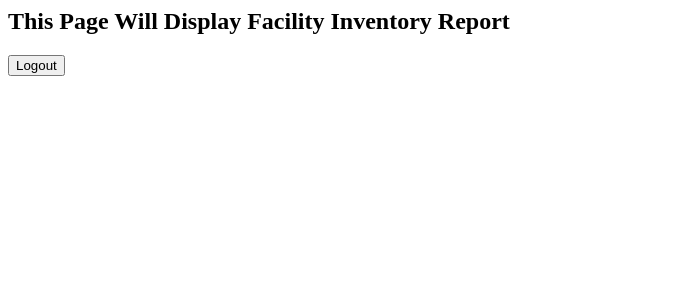
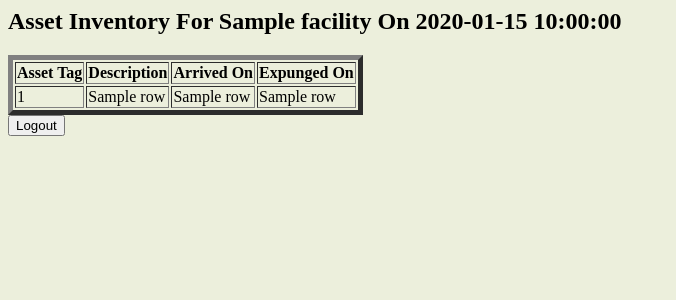
Before and after one commit to kyporter/OSNAP, a Flask app: template src/templates/facility_report.html in a window 1280 px wide. Shown: the top 300 px of the page, without its empty margins (0-676 px from the left). Run offline with Flask 2, Linux system fonts and the light colour scheme; the template is opened without the code that fills it: most values are stand-ins (such as "Sample title", 1, 10 or a date in 2020); some libraries are stand-ins or nearby versions.

Commit message:
added table with report results to facility reports page"

```diff
--- a/src/app.py
+++ b/src/app.py
@@ -37,11 +37,18 @@ def facility():
         year = request.form["year"]
         datecheck = month + '/' + day + '/' + year
         facname = request.form["facility_name"]
+        cur.execute("SELECT common_name FROM facilities WHERE common_name LIKE (%s);", (facname+'%',))
+        factuple = cur.fetchall()
+        if len(factuple) != 0:
+            facname = factuple[0][0]
+        else:
+            facname = 'Did Not Work'
         cur.execute('''SELECT a.asset_tag, a.description, aa.arrive_dt, aa.depart_dt
 FROM asset_at aa JOIN facilities f ON aa.facility_fk = f.facility_pk JOIN assets a ON
 a.asset_pk = aa.asset_fk WHERE f.common_name = (%s) AND (((%s) BETWEEN aa.arrive_dt AND aa.depart_dt)
 OR (((%s) >= aa.arrive_dt) AND (aa.depart_dt IS NULL)));''', (facname, datecheck, datecheck))
-        return render_template('facility_report.html')
+        infos = cur.fetchall()
+        return render_template('facility_report.html', results = infos, facility=facname, date=datecheck)
     else:
         return render_template('report_main.html')
 
--- a/src/templates/facility_report.html
+++ b/src/templates/facility_report.html
@@ -1,6 +1,28 @@
 <html>
 
-	<body><h2>This Page Will Display Facility Inventory Report</h2>
+	<body BGCOLOR="ecefdc"><h2>Asset Inventory For {{ facility }} On {{ date }}</h2>
+
+		<table BORDER="5">
+
+			<th ALIGN="CENTER">Asset Tag</th>
+			<th ALIGN="CENTER">Description</th>
+			<th ALIGN="CENTER">Arrived On</th>
+			<th ALIGN="CENTER">Expunged On</th>
+
+			{% for row in results %}
+
+			<tr>
+
+			<td>{{ row[0] }}</td>
+			<td>{{ row[1] }}</td>
+			<td>{{ row[2] }}</td>
+			<td>{{ row[3] }}</td>
+
+			</tr>
+
+			{% endfor %}
+
+		</table>
 
 		<form action="/logout" method="POST">
 			<input type="submit" value="Logout"/>
```
